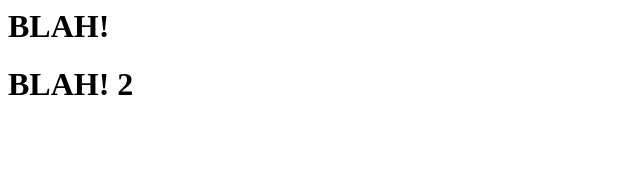
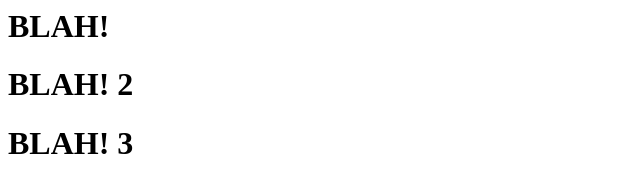
Before and after one commit to jssellars/testrepo, a plain HTML site: page index.html in a window 1280 px wide. Shown: the whole page, without its empty margins (0-640 px from the left). Drawn offline with Linux system fonts and the light colour scheme.

Commit message:
[#1 state:resolved] Added Blah 3 to index.

```diff
--- a/index.html
+++ b/index.html
@@ -3,3 +3,6 @@
 
 
 <h1>BLAH! 2</h1>
+
+
+<h1>BLAH! 3</h1>
```
